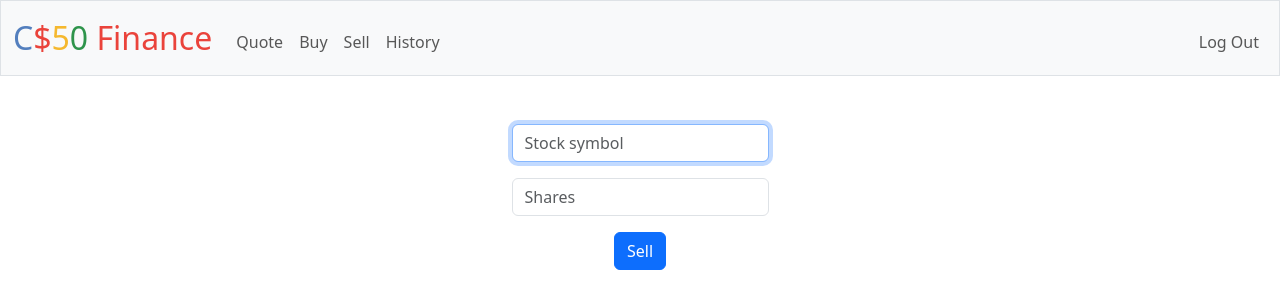
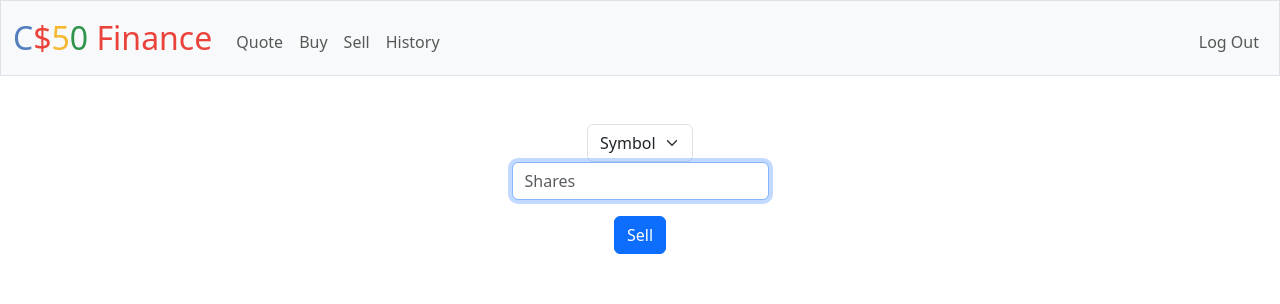
Before and after one commit to telv4nni/portfolio, a Flask app: page /sell in a window 1280 px wide. Shown: the top 304 px of the page. Run offline with Flask 3, Linux system fonts and the light colour scheme; a user stored in the database is signed in; some libraries are stand-ins or nearby versions.

Commit message:
Fri, May 3, 2024, 4:23 PM +02:00

```diff
--- a/finance/templates/sell.html
+++ b/finance/templates/sell.html
@@ -7,7 +7,8 @@
 {% block main %}
 <form action="/sell" method="post">
     <div class="mb-3">
-        <input autocomplete="off" autofocus class="form-control mx-auto w-auto" name="symbol" placeholder="Stock symbol" type="text">
+        <select class="form-select mx-auto w-auto" name="symbol">
+            <option disabled selected>Symbol</option>
     </div>
     <div class="mb-3">
         <input autocomplete="off" autofocus class="form-control mx-auto w-auto" name="shares" placeholder="Shares" type="text">
```
